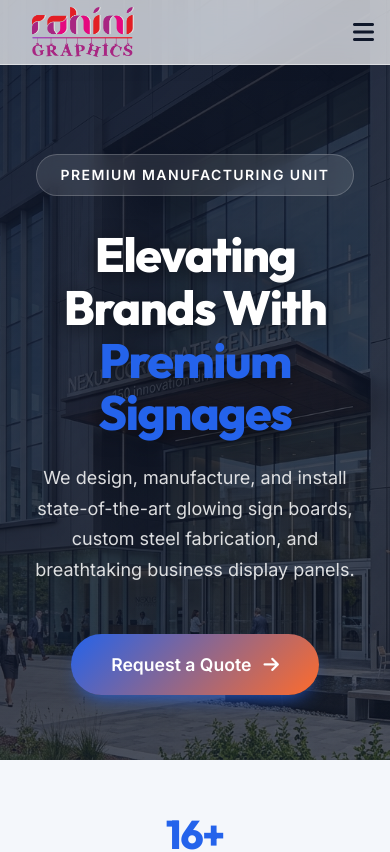
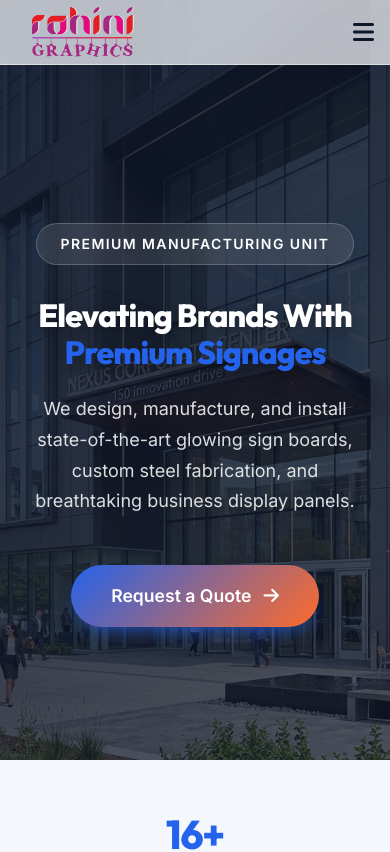
Before and after one commit to DigitechHarsh/rohinigraphics, a Next.js app: page / in a window 390 px wide. Shown: the top 852 px of the page. Built offline with nearby package versions, Linux system fonts and the light colour scheme.

Commit message:
UI fix: Prevented horizontal overflow on mobile caused by huge hero title

```diff
--- a/app/globals.css
+++ b/app/globals.css
@@ -354,8 +354,8 @@ header {
 }
 
 .hero-full-title {
-  font-size: clamp(3rem, 5vw, 5rem);
-  line-height: 1.1;
+  font-size: clamp(2rem, 8vw, 4.5rem);
+  line-height: 1.15;
   margin-bottom: 1.5rem;
   font-weight: 800;
   color: white;
```
